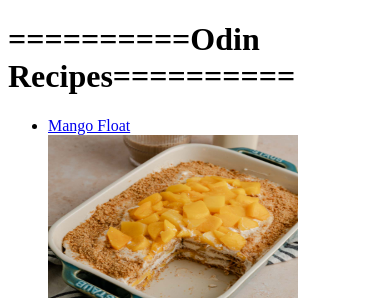
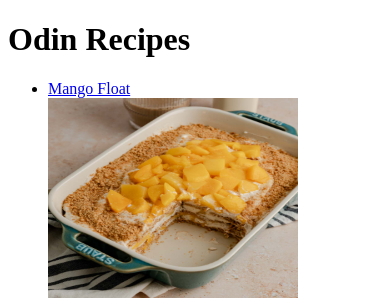
Before and after one commit to Stuff1Do/odin-recipes, a plain HTML site: page index.html in a window 390 px wide. Shown: the top 298 px of the page. Drawn offline with Linux system fonts and the light colour scheme.

Commit message:
Fix heading for home for mobile viewing

```diff
--- a/index.html
+++ b/index.html
@@ -6,7 +6,7 @@
     <title>Odin | Recipes</title>
 </head>
 <body>
-    <h1>==========Odin Recipes==========</h1>
+    <h1>Odin Recipes</h1>
     <ul>
         <li><a href="./recipes/mango-float.html" target="_blank" > Mango Float</a></li>
         <img src ="./images/mangofloat.jpg" alt = "a picture of mango float on a container" width ="250" height ="200">
```
